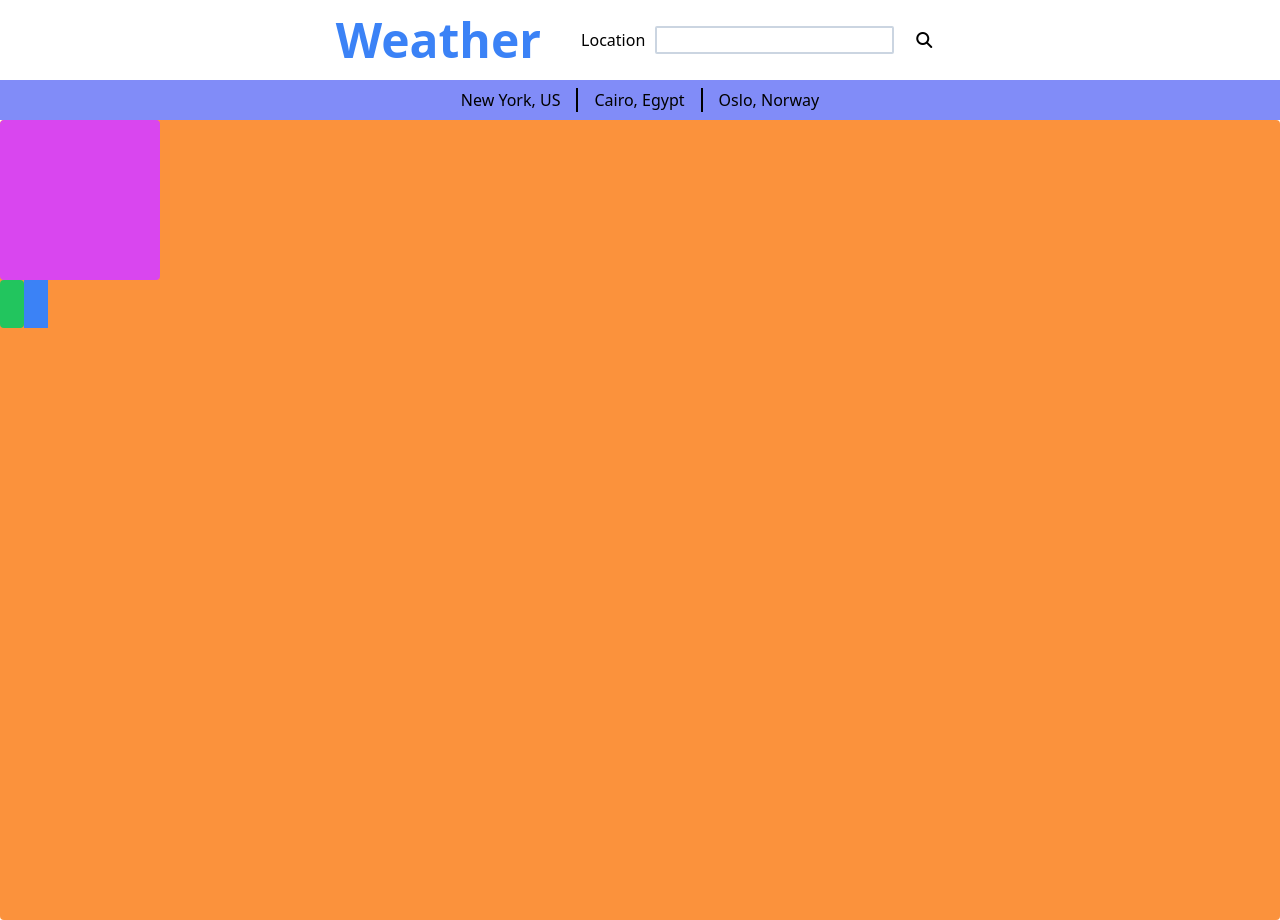
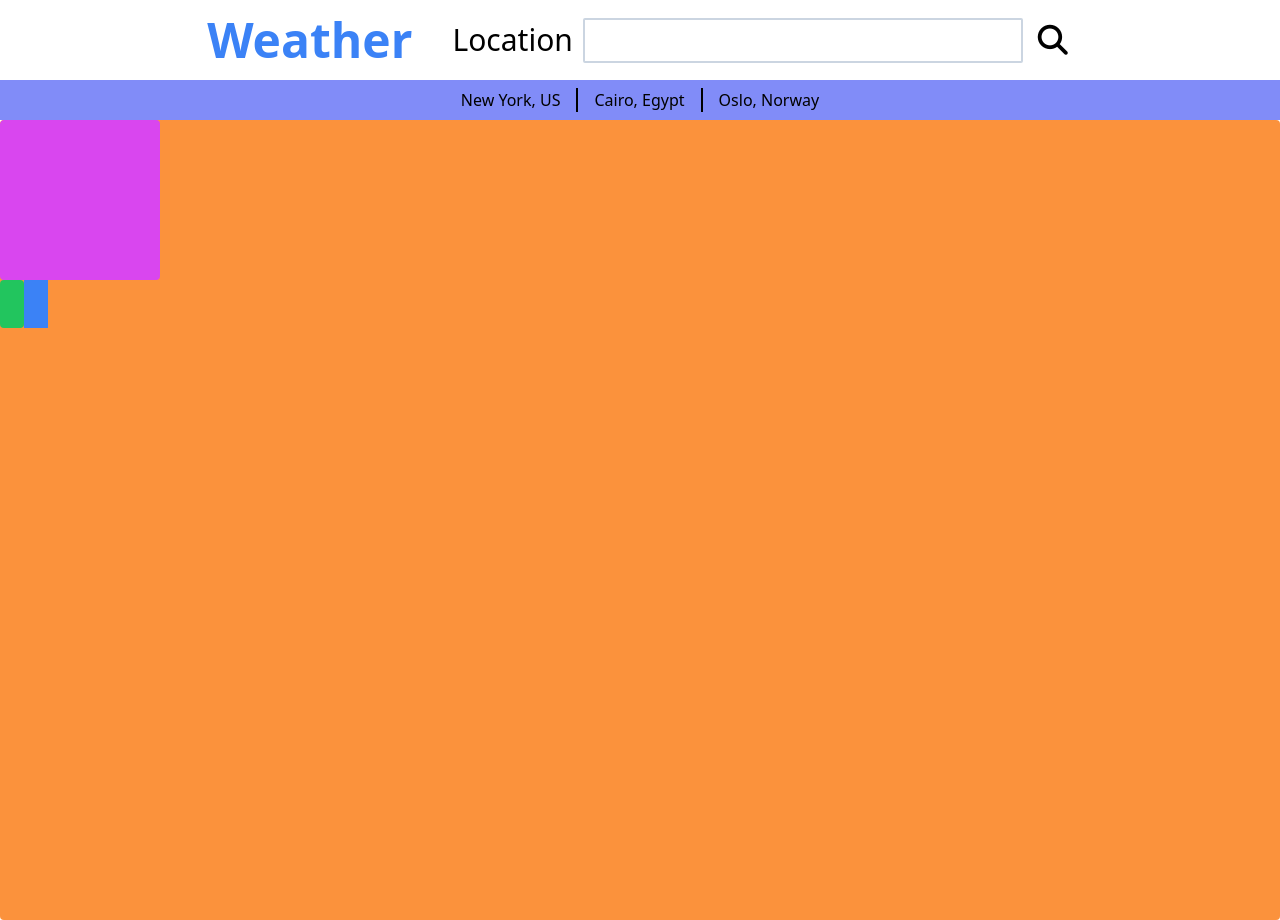
Before and after one commit to Nim-droid-droid/weather-app, a website: page src/index.html in a window 1280 px wide. Drawn offline with nearby package versions, Linux system fonts and the light colour scheme; files that its build step writes are made by us from their sources; no server answers.

Commit message:
Relocate locations nav to header
- Also increase location input size

```diff
--- a/src/index.html
+++ b/src/index.html
@@ -12,18 +12,17 @@
   <script src="index.js" defer></script>
 </head>
 <body>
-  <header id="container" class="flex justify-center items-center gap-10 h-20">
+  <header>
+    <div id="container" class="flex justify-center items-center gap-10 h-20">
       <h1 class="text-5xl font-bold text-blue-500">Weather</h1>
-    <form action="" class="flex items-center gap-2.5">
+      <form action="" class="flex items-center gap-2.5 text-3xl">
         <label for="searchInput" class="border-black-500">Location</label>
         <input type="text" id="searchInput" class="leading-6 pl-1 border-2 border-slate-300 hover:border-slate-400 focus:border-black focus:outline-none rounded-sm">
         <button id="searchBtn" type="submit" class="btn w-10">
           <i class="fas fa-search"></i>
         </button>
       </form>
-  </header>
-
-  <main id="renderContent" class="m-0">
+    </div>
     <nav id="savedLocations" class="px-4 flex justify-center items-center bg-indigo-400">
       <ul class="flex justify-evenly items-center h-10">
         <li class="">
@@ -37,6 +36,9 @@
         </li>
       </ul>
     </nav>
+  </header>
+
+  <main id="renderContent" class="m-0">
 
     <section class="flex-col justify-left items-center rounded overflow-hidden bg-orange-400 w-full min-h-screen ">
       <div class="bg-fuchsia-500 h-12 w-6 rounded grow p-20"></div>
```
Lines whose indentation alone changed are shown as unchanged.
